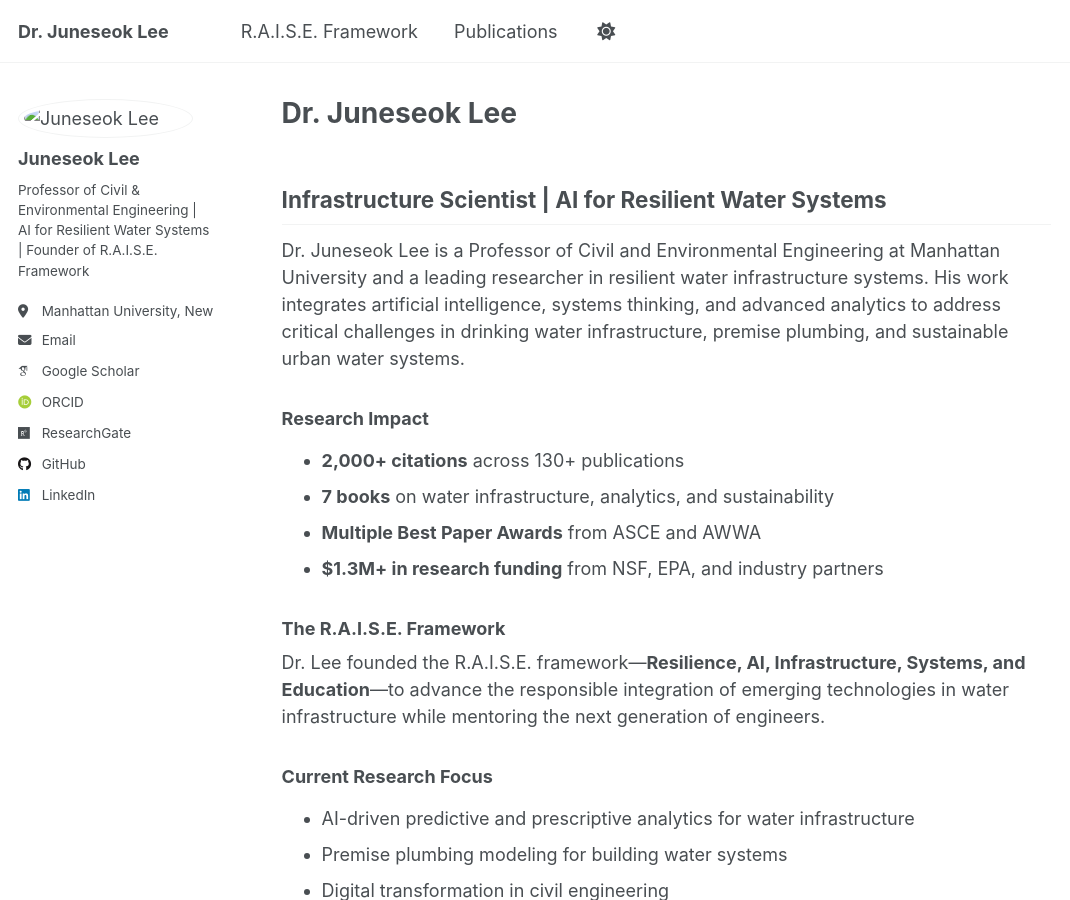
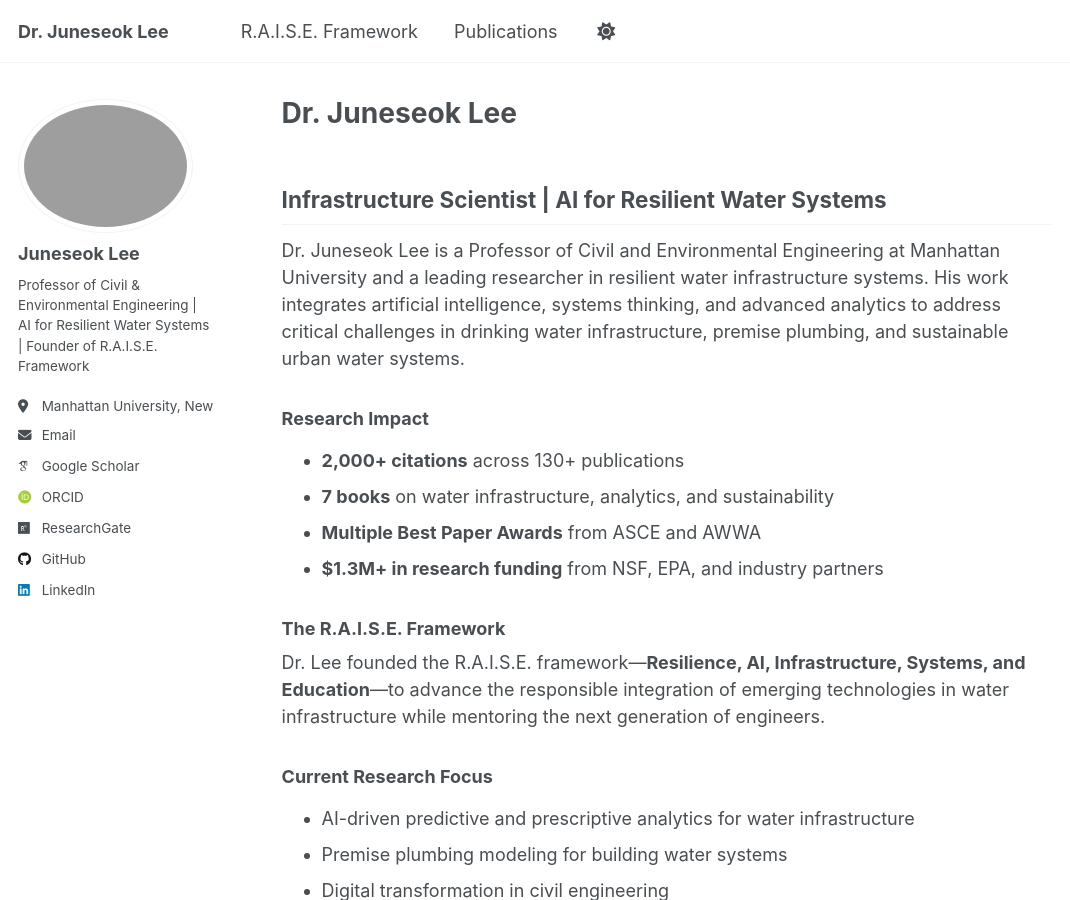
Before and after one commit to leewaterinfra/leewaterinfra.github.io, a Jekyll site: the page built from _pages/about.md, in a window 1280 px wide and 900 px high. Shown: the whole window, without its empty margins (0-1070 px from the left). Built offline with Jekyll 4.4.1, drawn with Linux system fonts in a browser that asks for light colours; some web fonts are replaced; a script that is not in the unit is left out.

Commit message:
Update _config.yml

```diff
--- a/_config.yml
+++ b/_config.yml
@@ -23,7 +23,7 @@ repository               : "leewaterinfra/leewaterinfra.github.io"
 #               Additional customization can be done by editing /_includes/author-profile.html
 author:
   # Biographic information
-  avatar           : "/images/leefaculty2025.jpg"
+  avatar           : "/images/profile.jpg"
   name             : "Juneseok Lee"
   pronouns         : # example: "she/her"
   bio              : "Professor of Civil & Environmental Engineering | AI for Resilient Water Systems | Founder of R.A.I.S.E. Framework"
```
